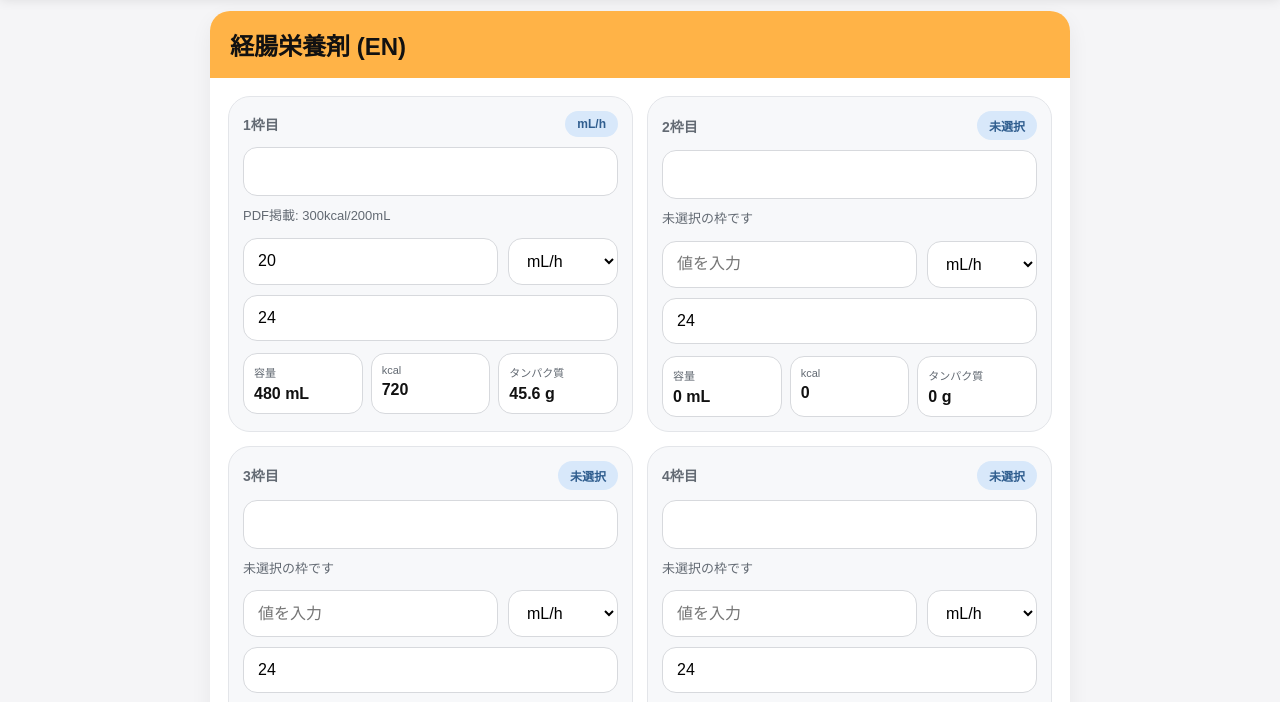
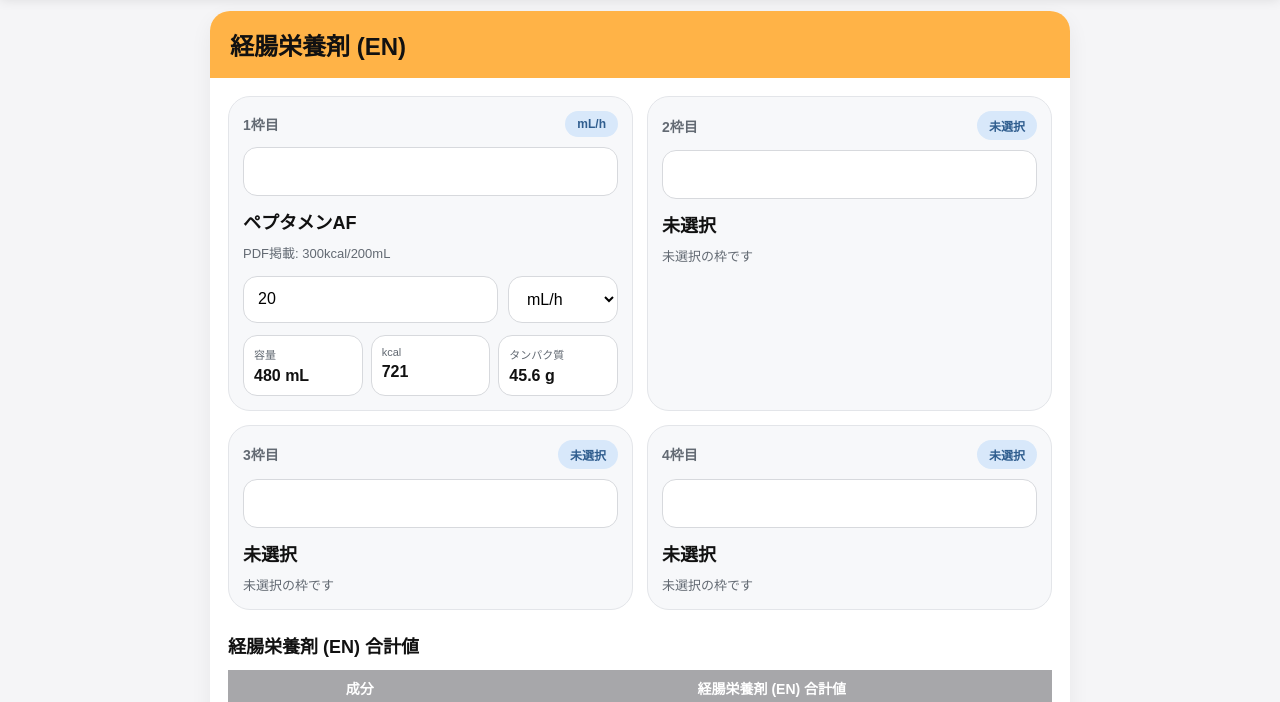
Before and after one commit to am708annfriday-rgb/nutrition-calculator, a plain HTML site: page prototype/index.html in a window 1280 px wide. Shown: the part 87-789 px from the top of the page. Drawn offline with Linux system fonts and the light colour scheme.

Commit message:
Reflect all app updates

```diff
--- a/prototype/app.js
+++ b/prototype/app.js
@@ -1,6 +1,18 @@
 const EMPTY_PRODUCT_ID = "";
 
 const products = [
+  {
+    id: "enteral-peptamen-standard",
+    name: "ペプタメンスタンダード",
+    group: "EN",
+    packageMl: 200,
+    kcalPerMl: 1.5,
+    proteinPerMl: 10.5 / 200,
+    fatPerMl: 12 / 200,
+    carbPerMl: 37.5 / 200,
+    nitrogenPerMl: 10.5 / 6.25 / 200,
+    note: "添付資料: 300kcal/200mL"
+  },
   {
     id: "enteral-peptamen-af",
     name: "ペプタメンAF",
@@ -74,6 +86,42 @@
     note: "PDF掲載: 200kcal/125mL"
   },
   {
+    id: "pn-glucose-5",
+    name: "ブドウ糖5%",
+    group: "PN",
+    packageMl: 500,
+    kcalPerMl: 0.2,
+    proteinPerMl: 0,
+    fatPerMl: 0,
+    carbPerMl: 0.05,
+    nitrogenPerMl: 0,
+    note: "添付文書: 100kcal/500mL"
+  },
+  {
+    id: "pn-glucose-10",
+    name: "ブドウ糖10%",
+    group: "PN",
+    packageMl: 500,
+    kcalPerMl: 0.4,
+    proteinPerMl: 0,
+    fatPerMl: 0,
+    carbPerMl: 0.1,
+    nitrogenPerMl: 0,
+    note: "添付文書: 200kcal/500mL"
+  },
+  {
+    id: "pn-glucose-30",
+    name: "ブドウ糖30%",
+    group: "PN",
+    packageMl: 200,
+    kcalPerMl: 1.2,
+    proteinPerMl: 0,
+    fatPerMl: 0,
+    carbPerMl: 0.3,
+    nitrogenPerMl: 0,
+    note: "濃度換算: 30g/100mL"
+  },
+  {
     id: "pn-elneopa-1",
     name: "エルネオパNF 1号輸液",
     group: "PN",
@@ -96,6 +144,30 @@
     carbPerMl: 0.175,
     nitrogenPerMl: 0.0047,
     note: "PDF掲載: 820kcal/1000mL"
+  },
+  {
+    id: "pn-amiparen",
+    name: "アミパレン輸液",
+    group: "PN",
+    packageMl: 200,
+    kcalPerMl: 0.4,
+    proteinPerMl: 0.0978,
+    fatPerMl: 0,
+    carbPerMl: (0.4 - 0.0978 * 4) / 4,
+    nitrogenPerMl: 0.01565,
+    note: "PDF掲載: 400kcal/L"
+  },
+  {
+    id: "pn-kidoparen",
+    name: "キドパレン輸液",
+    group: "PN",
+    packageMl: 1050,
+    kcalPerMl: 1500 / 1050,
+    proteinPerMl: 32.847 / 1050,
+    fatPerMl: 0,
+    carbPerMl: 342.2 / 1050,
+    nitrogenPerMl: 4.56 / 1050,
+    note: "添付文書: 1050mL中 総遊離アミノ酸32.847g・総熱量1500kcal"
   },
   {
     id: "pn-fulkalic-1",
@@ -186,8 +258,7 @@
 const defaultRow = {
   productId: EMPTY_PRODUCT_ID,
   amount: "",
-  unit: "ml_h",
-  hours: "24"
+  unit: "ml_h"
 };
 
 const state = {
@@ -199,8 +270,8 @@
   urineUN: ""
 };
 
-state.enRows[0] = { productId: "enteral-peptamen-af", amount: "20", unit: "ml_h", hours: "24" };
-state.pnRows[0] = { productId: "pn-elneopa-2", amount: "20", unit: "ml_h", hours: "24" };
+state.enRows[0] = { productId: "enteral-peptamen-af", amount: "20", unit: "ml_h" };
+state.pnRows[0] = { productId: "pn-elneopa-2", amount: "20", unit: "ml_h" };
 
 const elements = {
   enSlots: document.querySelector("#enSlots"),
@@ -260,14 +331,13 @@
   }
 
   const amount = Number(row.amount) || 0;
-  const hours = Number(row.hours) || 0;
 
   if (row.unit === "ml_day") {
     return amount;
   }
 
   if (row.unit === "ml_h") {
-    return amount * hours;
+    return amount * 24;
   }
 
   return amount * (product.packageMl || 0);
@@ -280,11 +350,11 @@
   }
 
   const volumeMl = getDailyVolume(row, product);
-  const kcal = volumeMl * product.kcalPerMl;
   const protein = volumeMl * product.proteinPerMl;
   const fat = volumeMl * product.fatPerMl;
   const carb = volumeMl * product.carbPerMl;
   const nitrogen = volumeMl * product.nitrogenPerMl;
+  const kcal = protein * 4 + fat * 9 + carb * 4;
   const npc = kcal - protein * 4;
 
   return { product, volumeMl, kcal, protein, fat, carb, nitrogen, npc };
@@ -316,6 +386,8 @@
       const result = calculateRow(row);
       const product = result.product;
       const meta = product ? product.note : "未選択の枠です";
+      const name = product ? product.name : "未選択";
+      const showInputs = Boolean(product);
       return `
         <article class="slot-card" data-group="${group}" data-index="${index}">
           <div class="slot-header">
@@ -325,7 +397,9 @@
           <select class="slot-select" data-group="${group}" data-index="${index}" data-field="productId">
             ${createOptions(group, row.productId)}
           </select>
+          <h3 class="slot-product-name" data-cell="name">${name}</h3>
           <p class="slot-meta" data-cell="meta">${meta}</p>
+          <div class="${showInputs ? "" : "hidden"}" data-input-area>
           <div class="dose-row">
             <input
               class="dose-input"
@@ -345,24 +419,11 @@
               <option value="times_day" ${row.unit === "times_day" ? "selected" : ""}>回/日</option>
             </select>
           </div>
-          <div class="extra-row ${row.unit === "ml_h" ? "" : "hidden"}" data-hours-row>
-            <input
-              class="hours-input"
-              type="number"
-              min="0"
-              step="0.1"
-              inputmode="decimal"
-              placeholder="投与時間 / 日"
-              value="${row.hours}"
-              data-group="${group}"
-              data-index="${index}"
-              data-field="hours"
-            />
-          </div>
           <div class="slot-foot">
             <div class="mini-metric"><span>容量</span><strong data-cell="volume">${formatNumber(result.volumeMl, 0)} mL</strong></div>
             <div class="mini-metric"><span>kcal</span><strong data-cell="kcal">${formatNumber(result.kcal, 1)}</strong></div>
             <div class="mini-metric"><span>タンパク質</span><strong data-cell="protein">${formatNumber(result.protein, 1)} g</strong></div>
+          </div>
           </div>
         </article>
       `;
@@ -492,20 +553,23 @@
   const result = calculateRow(row);
   const product = result.product;
   const meta = product ? product.note : "未選択の枠です";
+  const name = product ? product.name : "未選択";
 
   const badge = card.querySelector('[data-cell="badge"]');
+  const nameNode = card.querySelector('[data-cell="name"]');
   const metaNode = card.querySelector('[data-cell="meta"]');
   const volume = card.querySelector('[data-cell="volume"]');
   const kcal = card.querySelector('[data-cell="kcal"]');
   const protein = card.querySelector('[data-cell="protein"]');
-  const hoursRow = card.querySelector("[data-hours-row]");
+  const inputArea = card.querySelector("[data-input-area]");
 
   if (badge) badge.textContent = product ? getUnitLabel(row.unit) : "未選択";
+  if (nameNode) nameNode.textContent = name;
   if (metaNode) metaNode.textContent = meta;
   if (volume) volume.textContent = `${formatNumber(result.volumeMl, 0)} mL`;
   if (kcal) kcal.textContent = formatNumber(result.kcal, 1);
   if (protein) protein.textContent = `${formatNumber(result.protein, 1)} g`;
-  if (hoursRow) hoursRow.classList.toggle("hidden", row.unit !== "ml_h");
+  if (inputArea) inputArea.classList.toggle("hidden", !product);
 }
 
 function getRowsByGroup(group) {
--- a/prototype/styles.css
+++ b/prototype/styles.css
@@ -154,18 +154,17 @@
   line-height: 1.5;
 }
 
+.slot-product-name {
+  margin: 12px 0 0;
+  font-size: 18px;
+  font-weight: 700;
+}
+
 .dose-row {
   display: grid;
   grid-template-columns: 1fr 110px;
   gap: 10px;
   margin-top: 12px;
-}
-
-.extra-row {
-  display: grid;
-  grid-template-columns: 1fr;
-  gap: 10px;
-  margin-top: 10px;
 }
 
 .dose-input,
```
